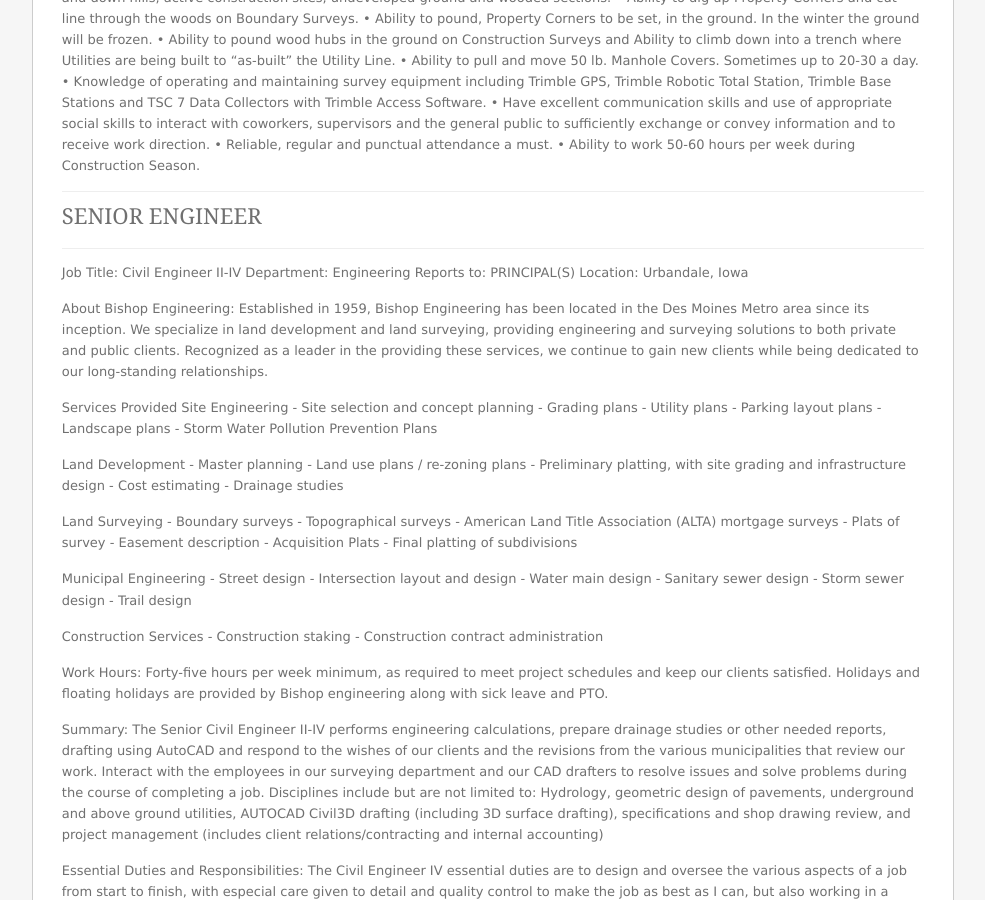
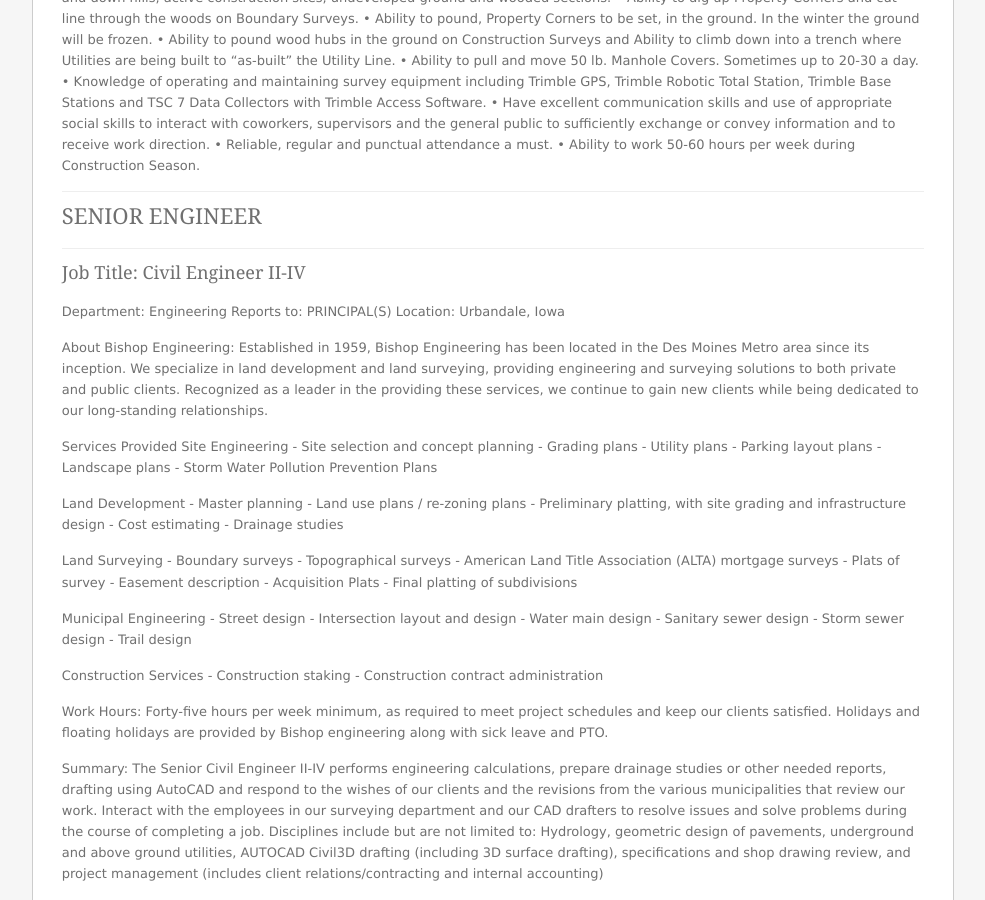
Before and after one commit to bishopengr/bishopengr.com, a Jekyll site: the page built from careers.md, in a window 1280 px wide and 900 px high, scrolled down 1733 px. Shown: the whole window, without its empty margins (147-1132 px from the left). Built offline with Jekyll 4.4.1, drawn with Linux system fonts in a browser that asks for light colours; some web fonts are replaced.

```diff
--- a/careers.md
+++ b/careers.md
@@ -78,7 +78,7 @@ Experienced Survey Party Chief for construction layout and other duties related
 ## SENIOR ENGINEER
 ----
 
-Job Title:  Civil Engineer II-IV
+### Job Title:  Civil Engineer II-IV
 Department:  Engineering
 Reports to:  PRINCIPAL(S)
 Location: Urbandale, Iowa
```
